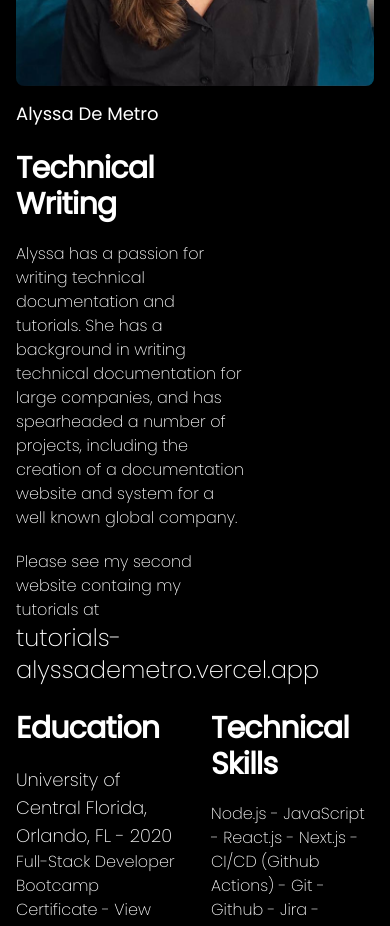
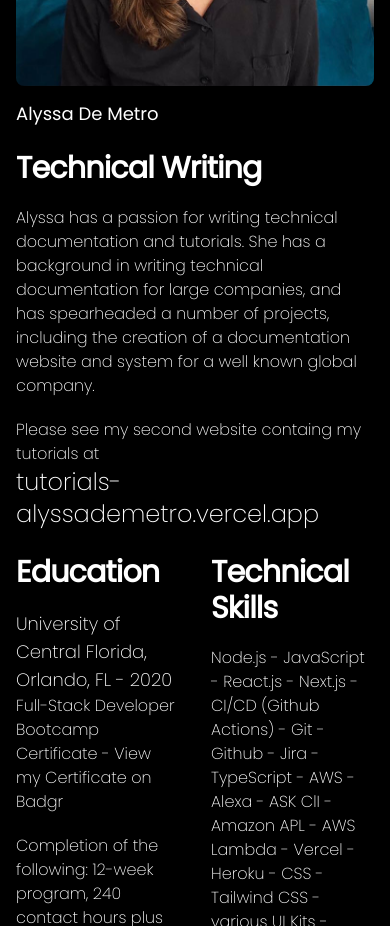
Before and after one commit to leanndemetro/portfolioV3, a Next.js app: page /about in a window 390 px wide. Shown: the part 1100-2026 px from the top of the page. Built offline with nearby package versions, Linux system fonts and the light colour scheme.

Commit message:
sizing update

```diff
--- a/components/homeSections/about.js
+++ b/components/homeSections/about.js
@@ -46,8 +46,8 @@ export default function About() {
                         </ul>
                     </div>
                 </div>
-                <div className="md:pt-6 pt-6 pb-0  grid grid-cols-3 gap-8 ">
-                    <div className="space-y-5 col-span-2 sm:space-y-4">
+                <div className="md:pt-6 pt-6 pb-0  md:grid md:grid-cols-3 gap-8 ">
+                    <div className="space-y-5 md:col-span-2 sm:space-y-4">
                 <h2 className="text-3xl font-extrabold text-white tracking-tight sm:text-4xl">Technical Writing</h2>
                 <p className="text-base text-white">
                     Alyssa has a passion for writing technical documentation and tutorials. She has a background in writing technical documentation for large companies, and has spearheaded a number of projects, including the creation of a documentation website and system for a well known global company.
--- a/pages/about.js
+++ b/pages/about.js
@@ -51,8 +51,8 @@ export default function About() {
                         </ul>
                     </div>
                 </div>
-                <div className="md:pt-6 pt-6 pb-0  grid grid-cols-3 gap-8 ">
-                    <div className="space-y-5 col-span-2 sm:space-y-4">
+                <div className="md:pt-6 pt-6 pb-0  md:grid md:grid-cols-3 gap-8 ">
+                    <div className="space-y-5 md:col-span-2 sm:space-y-4">
                 <h2 className="text-3xl font-extrabold text-white tracking-tight sm:text-4xl">Technical Writing</h2>
                 <p className="text-base text-white">
                     Alyssa has a passion for writing technical documentation and tutorials. She has a background in writing technical documentation for large companies, and has spearheaded a number of projects, including the creation of a documentation website and system for a well known global company.
```
